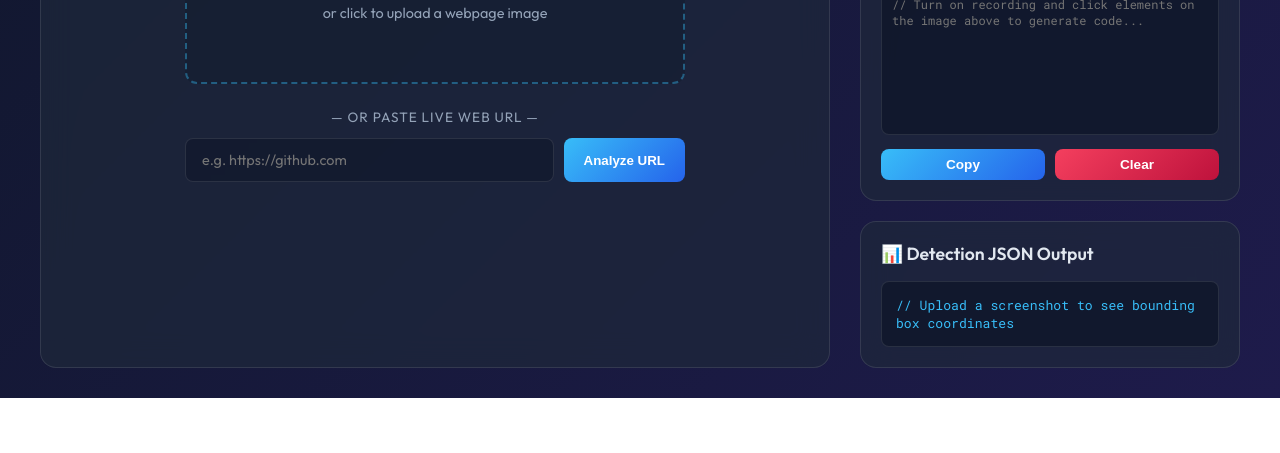
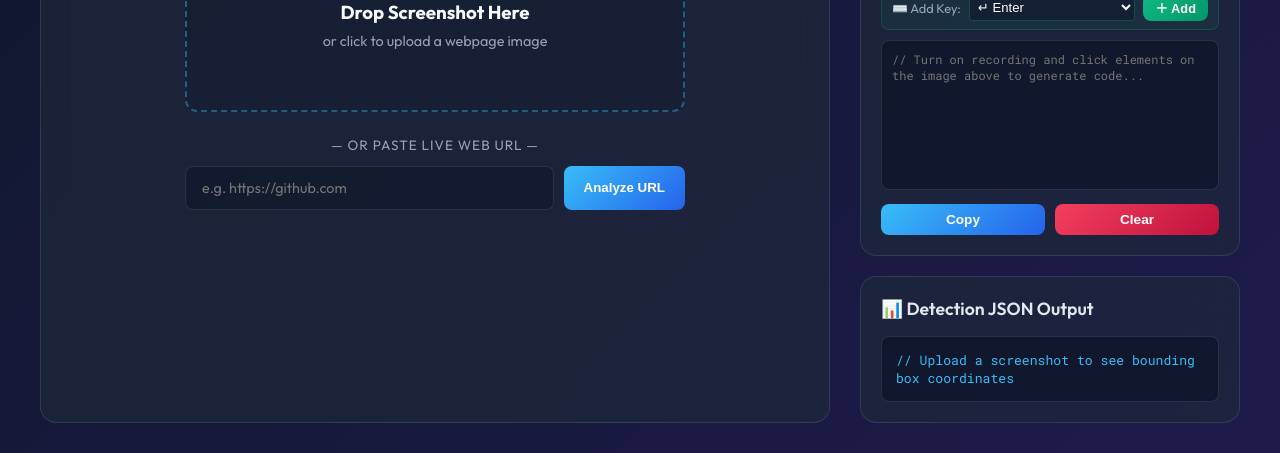
Before and after one commit to joe10897/VisiFlow, a browser extension: page visiflow/static/index.html in a window 1280 px wide. Shown: the part 474-927 px from the top of the page. Before the commit the page ends 872 px from the top, so only its background shows below. Drawn offline with Linux system fonts and the light colour scheme.

Commit message:
feat: add keyboard key support in playground script recorder

```diff
--- a/visiflow/static/index.html
+++ b/visiflow/static/index.html
@@ -283,6 +283,7 @@
         <div class="logo-group">
             <span class="logo-icon">👁️</span>
             <span class="logo-text">VisiFlow Playground</span>
+            <span style="font-size: 0.75rem; color: var(--text-muted); background: rgba(255,255,255,0.07); padding: 2px 8px; border-radius: 8px; border: 1px solid rgba(255,255,255,0.1);">v0.8.0</span>
         </div>
         <div class="status-badge">
             <div class="pulse-dot"></div>
@@ -352,6 +353,18 @@
                         <option value="python">Python</option>
                         <option value="javascript">JavaScript</option>
                     </select>
+                </div>
+                <!-- Keyboard key shortcut row -->
+                <div style="display: flex; align-items: center; gap: 8px; margin-bottom: 10px; padding: 8px 10px; background: rgba(16, 185, 129, 0.08); border: 1px solid rgba(16, 185, 129, 0.2); border-radius: 8px;">
+                    <span style="font-size: 0.8rem; color: var(--text-muted); white-space: nowrap;">⌨️ Add Key:</span>
+                    <select id="key-select" style="background: rgba(15, 23, 42, 0.6); border: 1px solid rgba(16,185,129,0.3); color: white; border-radius: 4px; padding: 4px; font-size: 0.82rem; flex: 1;">
+                        <option value="{enter}">↵ Enter</option>
+                        <option value="{tab}">⇥ Tab</option>
+                        <option value="{escape}">Esc</option>
+                        <option value="{backspace}">⌫ Backspace</option>
+                        <option value="{space}">Space</option>
+                    </select>
+                    <button class="btn-primary" style="padding: 4px 12px; font-size: 0.8rem; background: linear-gradient(135deg, #10b981, #059669); white-space: nowrap;" onclick="addKeyStep()">＋ Add</button>
                 </div>
                 <textarea id="recorder-code" readonly style="width: 100%; height: 150px; background: rgba(15, 23, 42, 0.8); border: 1px solid var(--border-color); border-radius: 8px; padding: 10px; font-family: 'Roboto Mono', monospace; font-size: 0.75rem; color: #34d399; resize: none; margin-bottom: 10px;" placeholder="// Turn on recording and click elements on the image above to generate code..."></textarea>
                 <div style="display: flex; gap: 10px;">
@@ -602,6 +615,12 @@
             alert('Recorded script copied to clipboard!');
         }
 
+        function addKeyStep() {
+            const keyVal = document.getElementById('key-select').value;
+            recordedSteps.push({ action: 'key', target: keyVal });
+            updateRecorderOutput();
+        }
+
         function updateRecorderOutput() {
             const lang = document.getElementById('recorder-lang').value;
             let code = "";
@@ -620,6 +639,8 @@
                         code += `    v.visual_click('${s.target}')\n`;
                     } else if (s.action === 'fill') {
                         code += `    v.visual_fill('${s.target}', '${s.value}')\n`;
+                    } else if (s.action === 'key') {
+                        code += `    v.visual_press('${s.target}')\n`;
                     }
                 });
                 code += "\n    # Generate self-healing HTML report\n";
@@ -640,6 +661,8 @@
                         code += `    await v.visualClick('${s.target}');\n`;
                     } else if (s.action === 'fill') {
                         code += `    await v.visualFill('${s.target}', '${s.value}');\n`;
+                    } else if (s.action === 'key') {
+                        code += `    await v.visualPress('${s.target}');\n`;
                     }
                 });
                 code += "\n    await browser.close();\n";
```
